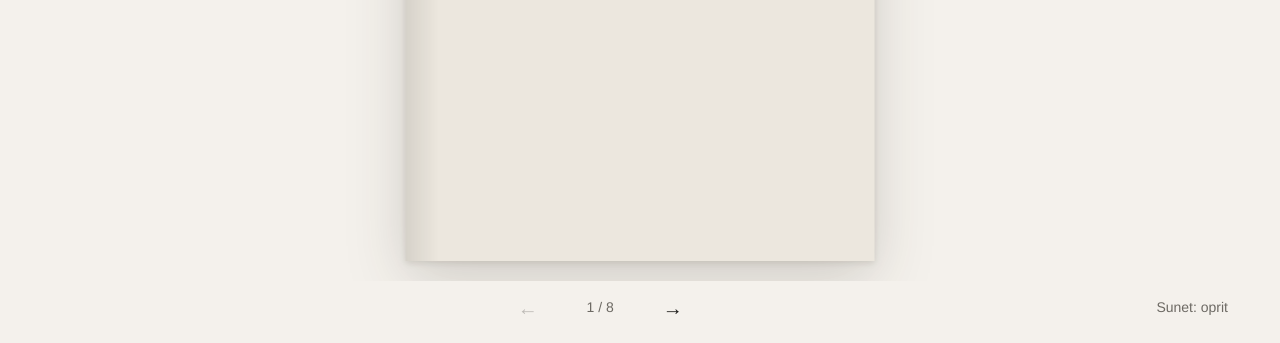
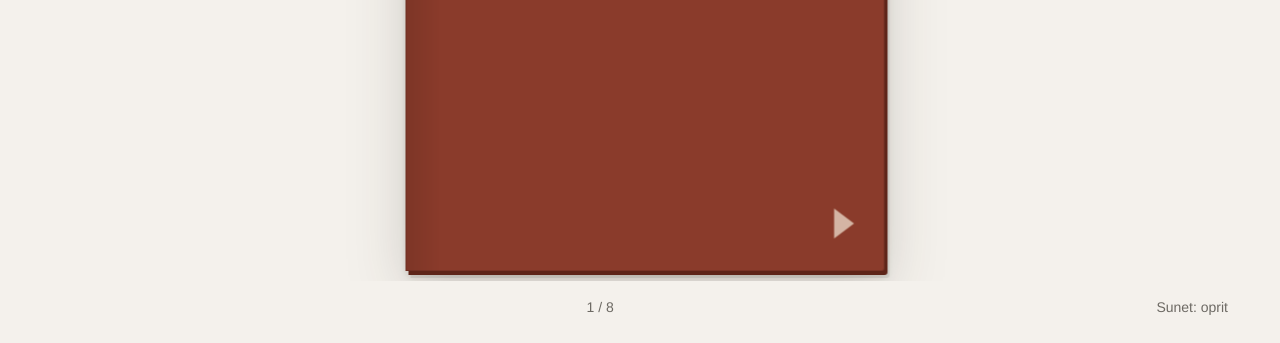
Before and after one commit to zakywar2-commits/site-alexandra, an Astro site: page /site-alexandra/prototip/start in a window 1280 px wide. Shown: the part 458-801 px from the top of the page. Built offline with nearby package versions, Linux system fonts and the light colour scheme; Astro itself is replaced by a stand-in of ours.

Commit message:
Prototip carte: copertă groasă colorată, fonturi noi, poze înrămate, butoane triunghiulare și scroll
Co-Authored-By: Claude Opus 5.5 <noreply@anthropic.com>
Claude-Session: https://claude.ai/code/session_0124918k4F79WgnPcBdsJvjq

```diff
--- a/package.json
+++ b/package.json
@@ -9,6 +9,8 @@
     "preview": "astro preview"
   },
   "dependencies": {
+    "@fontsource-variable/fraunces": "^5.3.0",
+    "@fontsource-variable/manrope": "^5.3.0",
     "astro": "5.18.2",
     "three": "^0.170.0"
   },
--- a/src/components/Carte.astro
+++ b/src/components/Carte.astro
@@ -2,6 +2,8 @@
 // Proiectul ca o broșură răsfoită: pagini duble pe calculator, o pagină pe telefon.
 import type { Proiect, Imagine } from '../data/proiecte';
 import { routes, type Lang } from '../i18n/ui';
+import '@fontsource-variable/fraunces/full.css';
+import '@fontsource-variable/manrope';
 
 interface Props {
   lang: Lang;
@@ -26,7 +28,7 @@ type Page =
   | { kind: 'intro' }
   | { kind: 'text'; nr: number; titlu: string; text: string }
   | { kind: 'image'; img: Imagine; desen: boolean }
-  | { kind: 'photo'; img: Imagine }
+  | { kind: 'photo'; img: Imagine; frame?: boolean }
   | { kind: 'spread'; img: Imagine; half: 0 | 1 }
   | { kind: 'credits' }
   | { kind: 'home' }
@@ -40,7 +42,7 @@ if (start) {
   // pagina de start: imagine–text, apoi text–imagine, alternând
   pages.push({ kind: 'home' });
   start.proiecte.forEach((q, i) => {
-    const img: Page = { kind: 'photo', img: q.cover };
+    const img: Page = { kind: 'photo', img: q.cover, frame: true };
     const txt: Page = { kind: 'proj', q, nr: i + 1 };
     pages.push(...(i % 2 === 0 ? [img, txt] : [txt, img]));
   });
@@ -146,9 +148,11 @@ const facts = [
                     <figcaption>{(pg.img.legenda ?? pg.img.alt)[lang]}</figcaption>
                   </figure>
                 )}
-                {pg.kind === 'photo' && (
+                {pg.kind === 'photo' && (pg.frame ? (
+                  <div class="frame"><img src={pg.img.src} width={pg.img.w} height={pg.img.h} alt={pg.img.alt[lang]} loading="lazy" decoding="async" /></div>
+                ) : (
                   <img class="bleed" src={pg.img.src} width={pg.img.w} height={pg.img.h} alt={pg.img.alt[lang]} loading="lazy" decoding="async" />
-                )}
+                ))}
                 {pg.kind === 'credits' && (
                   <div class="pad col end">
                     <span class="lbl">{T.credits}</span>
@@ -168,14 +172,16 @@ const facts = [
         </div>
       ))}
     </div>
+    <div class="corners" data-corners>
+      <button type="button" class="tri prev" data-prev aria-label={T.prev}><svg viewBox="0 0 24 24" aria-hidden="true"><path d="M17 3 L5 12 L17 21 Z" /></svg></button>
+      <button type="button" class="tri next" data-next aria-label={T.next}><svg viewBox="0 0 24 24" aria-hidden="true"><path d="M7 3 L19 12 L7 21 Z" /></svg></button>
+    </div>
   </div>
 
   <div class="controls">
     {start ? <span /> : <a class="ctl back" href={shelf}>← {T.back}</a>}
     <div class="nav">
-      <button type="button" data-prev aria-label={T.prev}>←</button>
       <span data-count aria-live="polite">1 / {pages.length}</span>
-      <button type="button" data-next aria-label={T.next}>→</button>
     </div>
     <button type="button" class="ctl" data-sound aria-pressed="false" data-on={T.on} data-off={T.off}>{T.sound}: <span>{T.off}</span></button>
   </div>
@@ -189,7 +195,7 @@ const facts = [
 </script>
 
 <style>
-  .carte { --paper: #fbfaf6; --paper-edge: #e9e4da; --pw: 400px; --ph: 533px; display: flex; flex-direction: column; height: calc(100svh - 64px); min-height: 480px; user-select: none; -webkit-user-select: none; }
+  .carte { --cover: #8a3b2b; --cover-edge: #5e2519; --cover-ink: #f4ead9; font-family: 'Manrope Variable', var(--font); font-weight: 500; --paper: #fbfaf6; --paper-edge: #e9e4da; --pw: 400px; --ph: 533px; display: flex; flex-direction: column; height: calc(100svh - 64px); min-height: 480px; user-select: none; -webkit-user-select: none; }
   .stage { flex: 1; position: relative; overflow: hidden; perspective: 2600px; touch-action: pan-y; }
   .book { position: absolute; left: 50%; top: 50%; margin: calc(var(--ph) / -2) 0 0 calc(var(--pw) * -1); width: calc(var(--pw) * 2); height: var(--ph); transform-style: preserve-3d; transition: transform 0.9s cubic-bezier(0.45, 0.05, 0.25, 1); cursor: pointer; }
   .leaf { position: absolute; left: 50%; top: 0; width: 50%; height: 100%; transform-origin: left center; transform-style: preserve-3d; transition: transform 0.9s cubic-bezier(0.45, 0.05, 0.25, 1); }
@@ -209,6 +215,7 @@ const facts = [
   .pad { position: absolute; inset: 0; padding: 9% 10%; margin: 0; }
   .col { display: flex; flex-direction: column; gap: 0.9em; }
   .lbl { font-size: 0.78em; text-transform: uppercase; letter-spacing: 0.1em; color: var(--muted); }
+  .face h1, .face h2 { font-family: 'Fraunces Variable', Georgia, serif; font-weight: 600; font-variation-settings: 'SOFT' 60, 'WONK' 1; letter-spacing: -0.015em; }
   .face h2 { font-size: 1.45em; }
   .face h2.big { font-size: 2.1em; margin-bottom: 0.3em; }
   .face p { margin: 0; max-width: 34em; }
@@ -238,7 +245,15 @@ const facts = [
   .front.k-spread::before, .back.k-spread::before { opacity: 0.6; }
   :global(.carte.single) .spread.l .sp-img { width: auto; right: 7%; }
   :global(.carte.single) .spread.l figcaption { visibility: visible; }
-  .k-cover { background: #ece7de; }
+  /* coperți groase, colorate: placa iese puțin peste pagini și i se vede grosimea */
+  .k-cover, .k-home, .k-back { background: var(--cover); color: var(--cover-ink); inset: -1.6% -2.2% -1.6% 0; border-radius: 0 3px 3px 0; box-shadow: inset 0 0 0 1px rgb(0 0 0 / 0.12), 3px 4px 0 0 var(--cover-edge), 5px 7px 0 0 rgb(0 0 0 / 0.07); }
+  .back.k-cover, .back.k-home, .back.k-back { inset: -1.6% 0 -1.6% -2.2%; border-radius: 3px 0 0 3px; box-shadow: inset 0 0 0 1px rgb(0 0 0 / 0.12), -3px 4px 0 0 var(--cover-edge), -5px 7px 0 0 rgb(0 0 0 / 0.07); }
+  .k-cover .lbl, .k-home .lbl, .k-home p, .k-cover .cover-band p, .k-back a { color: color-mix(in srgb, var(--cover-ink) 72%, transparent); }
+  .k-home .home p, .k-back .back-cover a { color: color-mix(in srgb, var(--cover-ink) 78%, transparent); }
+  .corners.on-cover .tri { color: var(--cover-ink); }
+  .open-link { margin-bottom: 2.6em; }
+  .frame { position: absolute; inset: 12% 12% 16%; overflow: hidden; box-shadow: 0 0 0 1px rgb(0 0 0 / 0.06); }
+  .frame img { width: 100%; height: 100%; object-fit: cover; max-width: none; }
   .cover-img { position: absolute; inset: 0 0 26% 0; overflow: hidden; }
   .cover-img img { width: 100%; height: 100%; object-fit: cover; max-width: none; animation: drift 22s ease-in-out infinite alternate; transform-origin: 60% 45%; }
   @keyframes drift { from { transform: scale(1); } to { transform: scale(1.09); } }
@@ -246,9 +261,9 @@ const facts = [
   .cover-band h1 { font-size: 1.7em; }
   .cover-band p { color: var(--muted); font-size: 0.85em; margin: 0; }
   .author { font-size: 0.75em; letter-spacing: 0.12em; text-transform: uppercase; margin-top: auto; }
-  .k-back { background: #ece7de; }
+
   /* pagina de start: o singură copertă, care urcă din josul paginii */
-  .k-home { background: #ece7de; }
+
   .home { justify-content: center; gap: 0.7em; padding: 12%; }
   .home h1 { font-size: 2.5em; line-height: 1.05; }
   .home p { color: var(--muted); font-size: 0.95em; }
@@ -258,6 +273,18 @@ const facts = [
   .back-cover { justify-content: flex-end; }
   .back-cover a { font-size: 0.85em; color: var(--muted); }
 
+  /* butoanele triunghiulare din colțurile de jos ale paginilor */
+  .corners { position: absolute; left: 50%; top: 50%; width: var(--cw, var(--pw)); height: var(--ph); transform: translate(-50%, -50%); pointer-events: none; z-index: 20; transition: width 0.9s cubic-bezier(0.45, 0.05, 0.25, 1); }
+  .tri { position: absolute; bottom: 2.2%; width: clamp(34px, calc(var(--pw) * 0.085), 52px); aspect-ratio: 1; padding: 0; border: 0; background: none; color: #000; opacity: 0.14; cursor: pointer; pointer-events: auto; transition: opacity 0.35s ease; }
+  .tri svg { width: 100%; height: 100%; fill: currentColor; }
+  .tri.prev { left: 2.5%; }
+  .tri.next { right: 2.5%; }
+  .tri:disabled { visibility: hidden; }
+  .corners.hot-l .prev, .corners.hot-r .next, .tri:focus-visible { opacity: 0.8; }
+  @media (hover: none) {
+    .tri { animation: breathe 10s ease-in-out infinite; }
+    @keyframes breathe { 0%, 100% { opacity: 0.12; } 50% { opacity: 0.7; } }
+  }
   .controls { display: flex; align-items: center; justify-content: space-between; gap: 12px; padding: 10px var(--gutter) 18px; font-size: 14px; }
   .nav { display: flex; align-items: center; gap: 14px; }
   .nav button, .ctl { font: inherit; background: none; border: 0; color: var(--ink); cursor: pointer; padding: 6px 4px; text-decoration: none; }
--- a/src/scripts/carte.ts
+++ b/src/scripts/carte.ts
@@ -40,6 +40,7 @@ export function mountCarte(root: HTMLElement) {
   const count = root.querySelector<HTMLElement>('[data-count]')!;
   const prevBtn = root.querySelector<HTMLButtonElement>('[data-prev]')!;
   const nextBtn = root.querySelector<HTMLButtonElement>('[data-next]')!;
+  const corners = root.querySelector<HTMLElement>('[data-corners]')!;
   const soundBtn = root.querySelector<HTMLButtonElement>('[data-sound]')!;
   const reduce = matchMedia('(prefers-reduced-motion: reduce)').matches;
   const L = leaves.length;
@@ -50,6 +51,7 @@ export function mountCarte(root: HTMLElement) {
   let pw = 400;
   let k = 0; // pagina curentă (telefon); pe calculator ținem doar s
   let s = 0;
+  let spread = false;
 
   if (reduce) {
     book.style.transition = 'none';
@@ -94,6 +96,11 @@ export function mountCarte(root: HTMLElement) {
     if (single) x = k % 2 === 0 ? -pw / 2 : pw / 2; // arătăm doar jumătatea cu pagina curentă
     else x = f === 0 ? -pw / 2 : f === L ? pw / 2 : 0; // închisă: coperta e centrată
     book.style.transform = `translateX(${x}px)`;
+    // butoanele stau în colțurile paginilor vizibile: o pagină sau pagina dublă
+    spread = !single && f > 0 && f < L;
+    corners.style.setProperty('--cw', `${spread ? pw * 2 : pw}px`);
+    const cur = single ? faces.find((el) => Number(el.dataset.page) === k) : f === 0 ? faces[0] : f === L ? faces[N - 1] : undefined;
+    corners.classList.toggle('on-cover', !!cur && /k-(cover|home|back)/.test(cur.className));
     book.dataset.s = String(f);
     // pe telefon se vede doar pagina curentă (cât se întoarce foaia, se văd amândouă fețele)
     const busy = turning >= 0 && animate && !reduce;
@@ -146,7 +153,7 @@ export function mountCarte(root: HTMLElement) {
   });
   stage.addEventListener('click', (e) => {
     if (swiped) return;
-    if ((e.target as HTMLElement).closest('a')) return;
+    if ((e.target as HTMLElement).closest('a, button')) return;
     const r = stage.getBoundingClientRect();
     const x = (e.clientX - r.left) / r.width;
     go(x < (single ? 0.33 : 0.5) ? -1 : 1);
@@ -159,6 +166,31 @@ export function mountCarte(root: HTMLElement) {
     });
   }
 
+  // butonul de pe pagina pe care e mouse-ul se închide la culoare
+  stage.addEventListener('pointermove', (e) => {
+    if (e.pointerType !== 'mouse') return;
+    const r = corners.getBoundingClientRect();
+    const inside = e.clientX >= r.left && e.clientX <= r.right && e.clientY >= r.top && e.clientY <= r.bottom;
+    const left = e.clientX < r.left + r.width / 2;
+    corners.classList.toggle('hot-l', inside && (!spread || left));
+    corners.classList.toggle('hot-r', inside && (!spread || !left));
+  });
+  stage.addEventListener('pointerleave', () => corners.classList.remove('hot-l', 'hot-r'));
+
+  // scroll în carte = dai pagina
+  let wheelAcc = 0, wheelLock = 0;
+  stage.addEventListener('wheel', (e) => {
+    e.preventDefault();
+    const now = performance.now();
+    if (now < wheelLock) return;
+    wheelAcc += Math.abs(e.deltaY) > Math.abs(e.deltaX) ? e.deltaY : e.deltaX;
+    if (Math.abs(wheelAcc) > 60) {
+      go(wheelAcc > 0 ? 1 : -1);
+      wheelAcc = 0;
+      wheelLock = now + (reduce ? 250 : DUR - 150);
+    }
+  }, { passive: false });
+
   addEventListener('resize', layout);
   layout();
 
```
Also changed, not shown: 1 other file.
